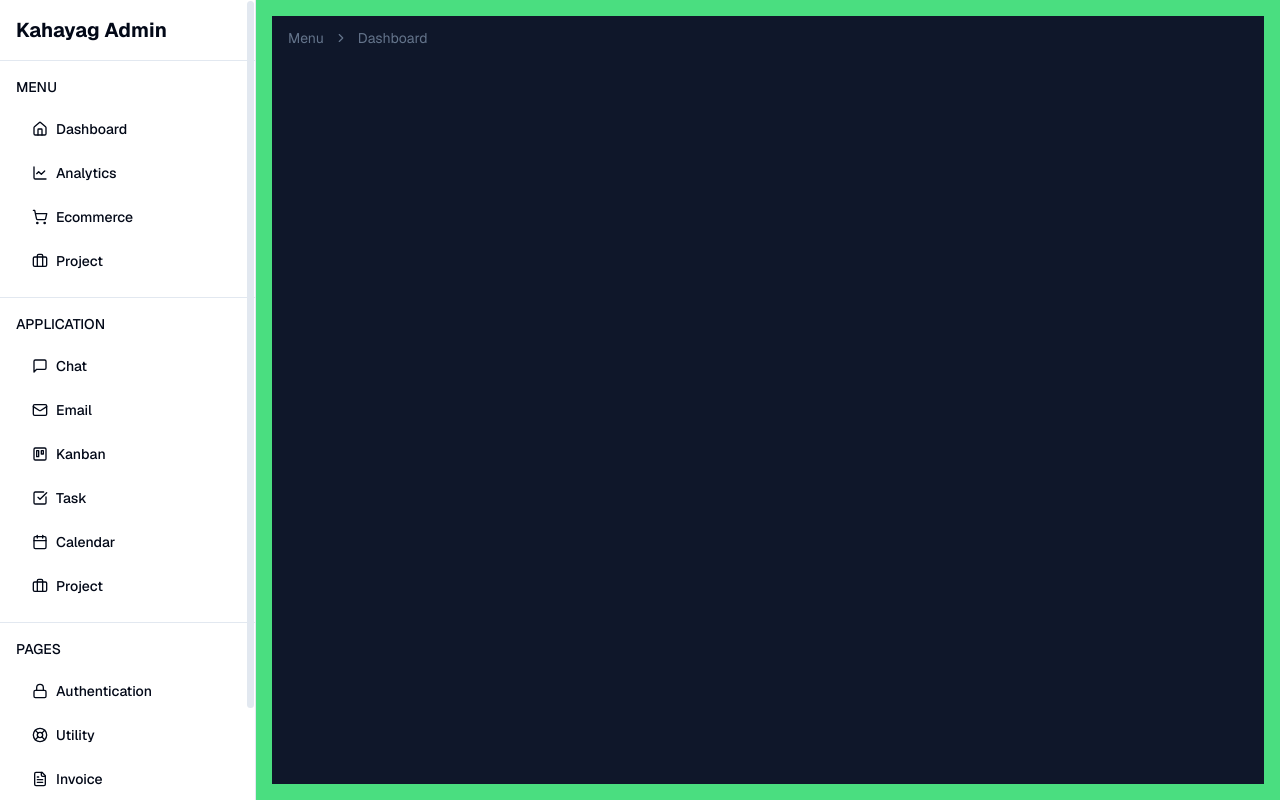
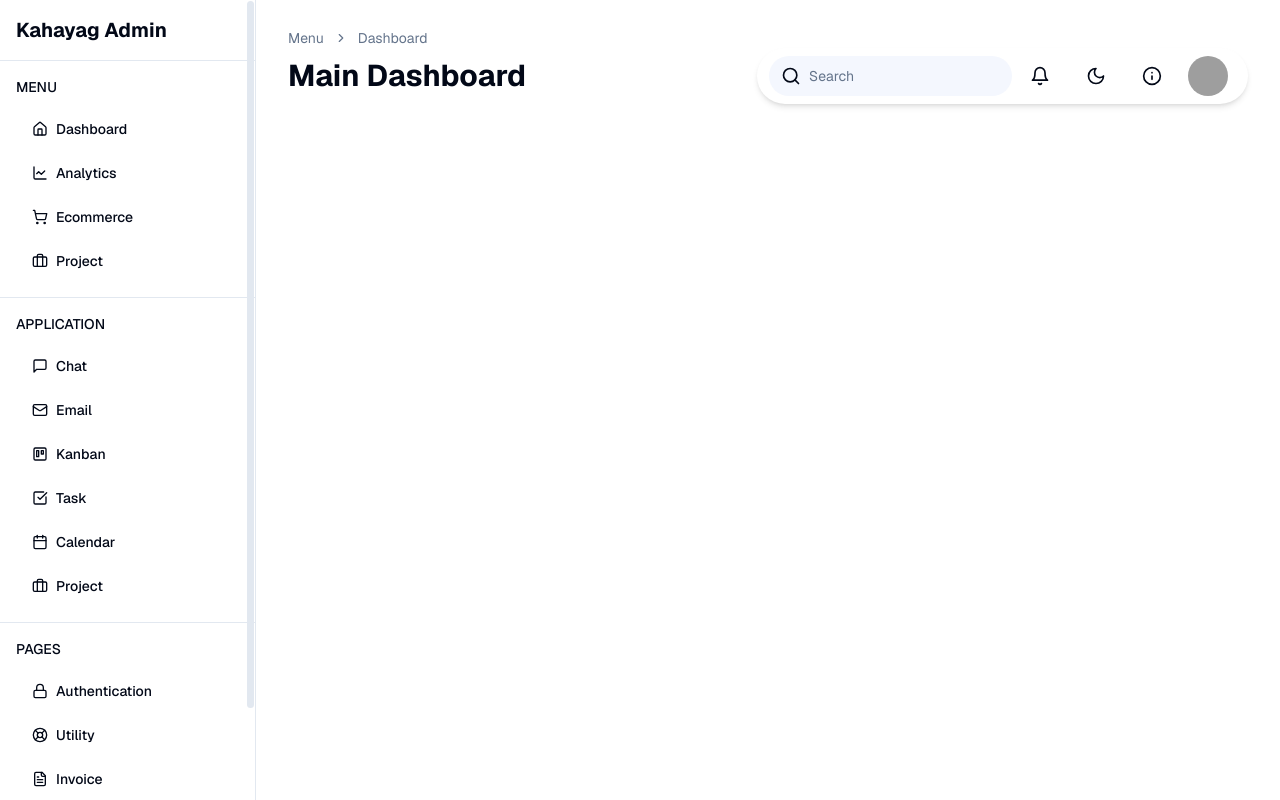
Before and after one commit to Miraku17/Admin_Kahayag_FrontEnd, a Next.js app: page / in a window 1280 px wide. Built offline with nearby package versions, Linux system fonts and the light colour scheme; grey boxes are pictures that could not be loaded.

Commit message:
added search in navbar with profile: with theme

```diff
--- a/package.json
+++ b/package.json
@@ -9,6 +9,7 @@
     "lint": "next lint"
   },
   "dependencies": {
+    "@radix-ui/react-avatar": "^1.1.0",
     "@radix-ui/react-dialog": "^1.1.1",
     "@radix-ui/react-dropdown-menu": "^2.1.1",
     "@radix-ui/react-label": "^2.1.0",
--- a/src/app/layout.tsx
+++ b/src/app/layout.tsx
@@ -23,7 +23,7 @@ export default function RootLayout({
       <body className={GeistSans.className}>
         <ThemeProvider
           attribute="class"
-          defaultTheme="system"
+          defaultTheme="light"
           enableSystem
           disableTransitionOnChange
         >
--- a/src/app/navbar/page.tsx
+++ b/src/app/navbar/page.tsx
@@ -1,11 +1,16 @@
-import React from 'react'
-import Breadcrumb  from '@/components/breadcrumb/page'
-const page = () => {
+import React from "react";
+import Breadcrumb from "@/components/breadcrumb/page";
+import SearchBar from "@/components/searchbar/page";
+const NavBar = () => {
   return (
-   <div>
-    <Breadcrumb />
-   </div>
-  )
-}
+    <div>
+      <Breadcrumb />
+      <div className="flex justify-between items-center">
+        <h1 className="font-bold text-3xl py-2">Main Dashboard</h1>
+        <SearchBar />
+      </div>
+    </div>
+  );
+};
 
-export default page
+export default NavBar;
--- a/src/app/page.tsx
+++ b/src/app/page.tsx
@@ -3,9 +3,9 @@ import NavBar from "@/app/navbar/page";
 
 const Home = () => {
   return (
-    <div className="bg-green-400 min-h-screen flex flex-col p-4">
-      <div className="flex-grow overflow-auto bg-slate-900">
-        <div className="py-3 px-4 rounded-sm">
+    <div className="min-h-screen flex flex-col p-4">
+      <div className="flex-grow overflow-auto ">
+        <div className="py-3 px-4 rounded-sm ">
           <NavBar />
         </div>
       </div>
--- a/src/components/breadcrumb/page.tsx
+++ b/src/components/breadcrumb/page.tsx
@@ -14,16 +14,12 @@ const BreadcrumbWithCustomSeparator = () => {
     <Breadcrumb>
       <BreadcrumbList>
         <BreadcrumbItem>
-          <BreadcrumbLink >Menu</BreadcrumbLink>
+          <BreadcrumbLink>Menu</BreadcrumbLink>
         </BreadcrumbItem>
         <BreadcrumbSeparator />
         <BreadcrumbItem>
           <BreadcrumbLink as={Link} href="/">Dashboard</BreadcrumbLink>
         </BreadcrumbItem>
-        {/* <BreadcrumbSeparator />
-        <BreadcrumbItem>
-          <BreadcrumbPage>Breadcrumb</BreadcrumbPage>
-        </BreadcrumbItem> */}
       </BreadcrumbList>
     </Breadcrumb>
   )
--- /dev/null
+++ b/src/components/searchbar/page.tsx
@@ -0,0 +1,46 @@
+"use client"
+import React from "react";
+import { Input } from "@/components/ui/input";
+import { Button } from "@/components/ui/button";
+import { Avatar, AvatarImage } from "@/components/ui/avatar";
+import { Bell, Moon, Info, Search, Sun } from "lucide-react";
+import { useTheme } from "next-themes";
+
+const SearchBar = () => {
+  const { theme, setTheme } = useTheme();
+
+  const toggleTheme = () => {
+    setTheme(theme === "dark" ? "light" : "dark");
+  };
+
+  return (
+    <div className="bg-white dark:bg-gray-800 px-3 py-2 shadow-md rounded-full">
+      <nav className="flex items-center justify-between">
+        <div className="flex-1 max-w-sm relative">
+          <Input
+            type="search"
+            placeholder="Search"
+            className="w-full rounded-full bg-[#f4f7fe] dark:bg-gray-700 pl-10 outline-none border-none ring-0 focus:ring-0"
+          />
+          <Search className="absolute left-3 top-1/2 transform -translate-y-1/2 h-5 w-5 text-black-400 dark:text-gray-300" />
+        </div>
+        <div className="flex items-center space-x-4 px-2">
+          <Button variant="ghost" size="icon">
+            <Bell className="h-5 w-5" />
+          </Button>
+          <Button variant="ghost" size="icon" onClick={toggleTheme}>
+            {theme === "light" ? <Moon className="h-5 w-5" /> : <Sun className="h-5 w-5" />}
+          </Button>
+          <Button variant="ghost" size="icon">
+            <Info className="h-5 w-5" />
+          </Button>
+          <Avatar>
+            <AvatarImage src="https://github.com/shadcn.png" />
+          </Avatar>
+        </div>
+      </nav>
+    </div>
+  );
+};
+
+export default SearchBar;
--- /dev/null
+++ b/src/components/ui/avatar.tsx
@@ -0,0 +1,50 @@
+"use client"
+
+import * as React from "react"
+import * as AvatarPrimitive from "@radix-ui/react-avatar"
+
+import { cn } from "@/lib/utils"
+
+const Avatar = React.forwardRef<
+  React.ElementRef<typeof AvatarPrimitive.Root>,
+  React.ComponentPropsWithoutRef<typeof AvatarPrimitive.Root>
+>(({ className, ...props }, ref) => (
+  <AvatarPrimitive.Root
+    ref={ref}
+    className={cn(
+      "relative flex h-10 w-10 shrink-0 overflow-hidden rounded-full",
+      className
+    )}
+    {...props}
+  />
+))
+Avatar.displayName = AvatarPrimitive.Root.displayName
+
+const AvatarImage = React.forwardRef<
+  React.ElementRef<typeof AvatarPrimitive.Image>,
+  React.ComponentPropsWithoutRef<typeof AvatarPrimitive.Image>
+>(({ className, ...props }, ref) => (
+  <AvatarPrimitive.Image
+    ref={ref}
+    className={cn("aspect-square h-full w-full", className)}
+    {...props}
+  />
+))
+AvatarImage.displayName = AvatarPrimitive.Image.displayName
+
+const AvatarFallback = React.forwardRef<
+  React.ElementRef<typeof AvatarPrimitive.Fallback>,
+  React.ComponentPropsWithoutRef<typeof AvatarPrimitive.Fallback>
+>(({ className, ...props }, ref) => (
+  <AvatarPrimitive.Fallback
+    ref={ref}
+    className={cn(
+      "flex h-full w-full items-center justify-center rounded-full bg-muted",
+      className
+    )}
+    {...props}
+  />
+))
+AvatarFallback.displayName = AvatarPrimitive.Fallback.displayName
+
+export { Avatar, AvatarImage, AvatarFallback }
```
Also changed, not shown: 1 other file (tests, documents, lock files or other folders).
